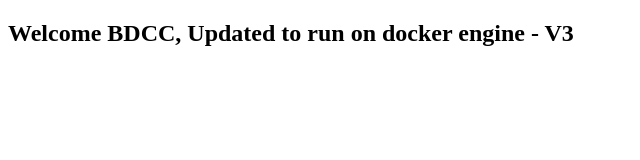
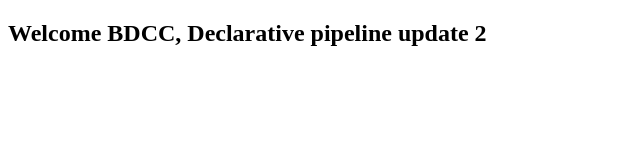
Before and after one commit to moolsbytheway/tpdevops, a plain HTML site: page index.html in a window 1280 px wide. Shown: the whole page, without its empty margins (0-640 px from the left). Drawn offline with Linux system fonts and the light colour scheme.

Commit message:
declarative pipeline with deploy

```diff
--- a/index.html
+++ b/index.html
@@ -4,12 +4,12 @@
 <head>
     <meta charset="utf-8">
     <meta name="viewport" content="width=device-width, initial-scale=1">
-    <title>Welcome BDCC V3</title>
+    <title>Welcome BDCC</title>
 </head>
 
 <body>
 
-<h2>Welcome BDCC, Updated to run on docker engine - V3</h2>
+<h2>Welcome BDCC, Declarative pipeline update 2</h2>
 
 </body>
 
```
Also changed, not shown: 1 other file.
